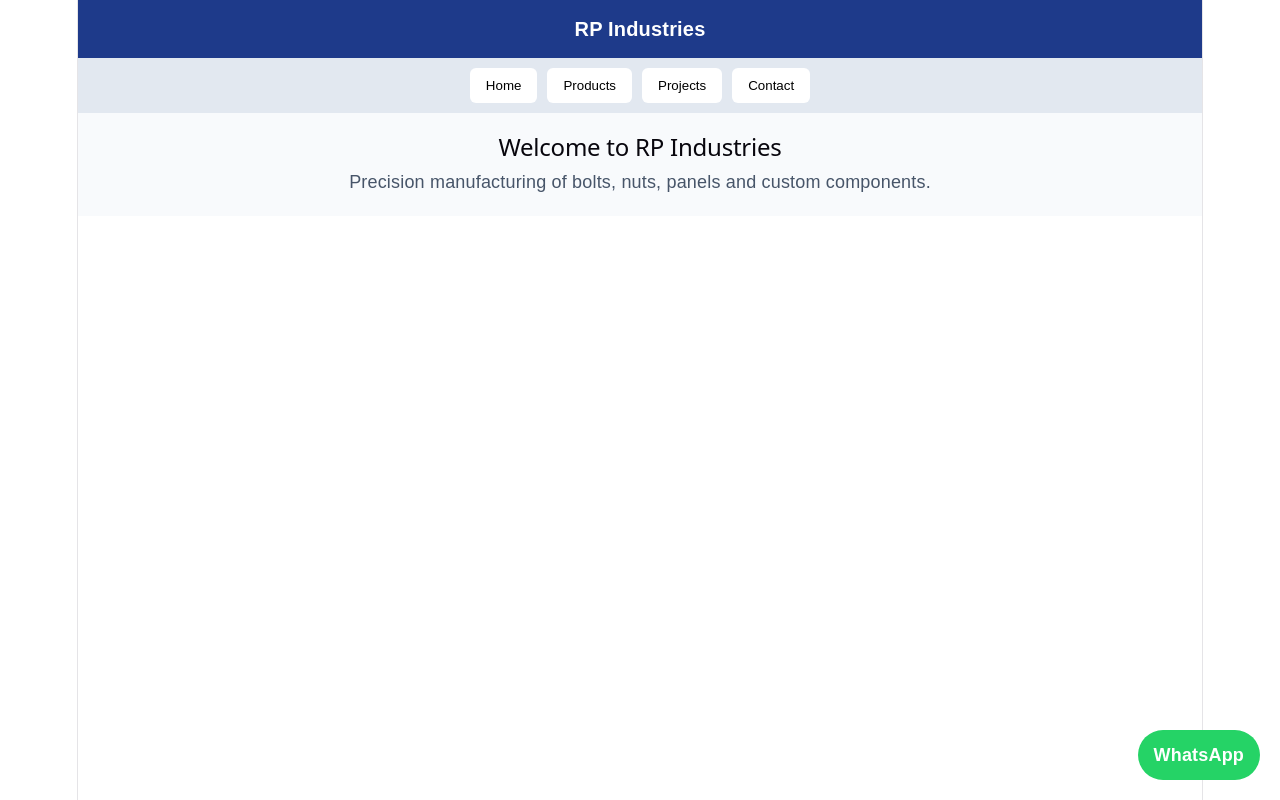
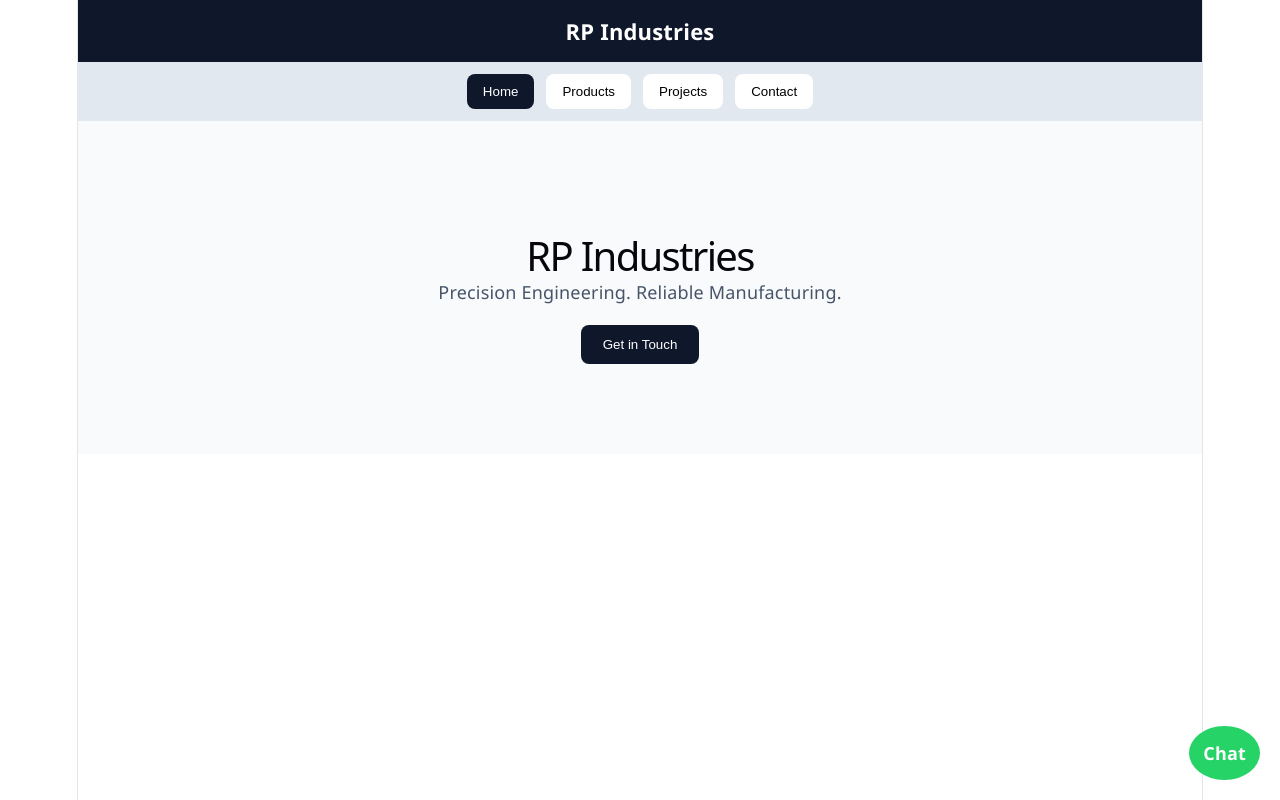
Before and after one commit to Ramakrishna-Acharya/rp-industries, a React (Vite) app: page / in a window 1280 px wide. Built offline with nearby package versions, Linux system fonts and the light colour scheme.

Commit message:
Improved version

```diff
--- a/src/App.jsx
+++ b/src/App.jsx
@@ -1,6 +1,6 @@
 import { useState } from "react";
 
-// images
+// images (make sure names match)
 import img1 from "./assets/bolt.jpg";
 import img2 from "./assets/nut.jpg";
 import img3 from "./assets/panel.jpg";
@@ -19,42 +19,59 @@ function App() {
 
       {/* NAV */}
       <div style={styles.navbar}>
-        <button onClick={() => setPage("home")} style={styles.navBtn}>Home</button>
-        <button onClick={() => setPage("products")} style={styles.navBtn}>Products</button>
-        <button onClick={() => setPage("projects")} style={styles.navBtn}>Projects</button>
-        <button onClick={() => setPage("contact")} style={styles.navBtn}>Contact</button>
+        <NavBtn label="Home" active={page==="home"} onClick={()=>setPage("home")} />
+        <NavBtn label="Products" active={page==="products"} onClick={()=>setPage("products")} />
+        <NavBtn label="Projects" active={page==="projects"} onClick={()=>setPage("projects")} />
+        <NavBtn label="Contact" active={page==="contact"} onClick={()=>setPage("contact")} />
       </div>
 
       {/* CONTENT */}
       <div style={styles.content}>
-        {page === "home" && <Home />}
+        {page === "home" && <Home setPage={setPage} />}
         {page === "products" && <Products />}
         {page === "projects" && <Projects />}
         {page === "contact" && <Contact />}
       </div>
 
-      {/* WHATSAPP BUTTON */}
+      {/* WHATSAPP */}
       <a
-        href="https://wa.me/91XXXXXXXXXX"
+        href="https://wa.me/919881242434"
         target="_blank"
         style={styles.whatsapp}
       >
-        WhatsApp
+        Chat
       </a>
 
     </div>
   );
 }
 
+/* ===== COMPONENTS ===== */
+
+function NavBtn({ label, active, onClick }) {
+  return (
+    <button
+      onClick={onClick}
+      style={active ? styles.activeBtn : styles.navBtn}
+    >
+      {label}
+    </button>
+  );
+}
+
 /* ===== PAGES ===== */
 
-function Home() {
+function Home({ setPage }) {
   return (
-    <div>
-      <h2>Welcome to RP Industries</h2>
-      <p style={styles.text}>
-        Precision manufacturing of bolts, nuts, panels and custom components.
+    <div style={styles.hero}>
+      <h1 style={styles.heroTitle}>RP Industries</h1>
+      <p style={styles.heroTag}>
+        Precision Engineering. Reliable Manufacturing.
       </p>
+
+      <button style={styles.cta} onClick={() => setPage("contact")}>
+        Get in Touch
+      </button>
     </div>
   );
 }
@@ -90,7 +107,7 @@ function Projects() {
     <div>
       <h2>Projects</h2>
       <p style={styles.text}>
-        Delivered high-quality industrial and automotive components with precision.
+        Delivered high-quality components for industrial and automotive sectors.
       </p>
     </div>
   );
@@ -105,13 +122,11 @@ function Contact() {
       <p>+91-XXXXXXXXXX</p>
       <p>contact@rpindustries.com</p>
 
-      {/* GOOGLE MAP */}
       <iframe
         src="https://www.google.com/maps?q=Pune&output=embed"
         width="100%"
         height="250"
         style={{ border: 0, marginTop: "20px", borderRadius: "8px" }}
-        loading="lazy"
       ></iframe>
     </div>
   );
@@ -121,25 +136,25 @@ function Contact() {
 
 const styles = {
   container: {
-    fontFamily: "Arial, sans-serif",
+    fontFamily: "Segoe UI, sans-serif",
     background: "#f8fafc",
   },
 
   topbar: {
-    background: "#1e3a8a",
+    background: "#0f172a",
     color: "white",
-    padding: "16px",
-    fontSize: "20px",
-    fontWeight: "bold",
+    padding: "18px",
+    fontSize: "22px",
+    fontWeight: "600",
     textAlign: "center",
   },
 
   navbar: {
     display: "flex",
     justifyContent: "center",
-    gap: "10px",
+    gap: "12px",
     flexWrap: "wrap",
-    padding: "10px",
+    padding: "12px",
     background: "#e2e8f0",
   },
 
@@ -147,14 +162,50 @@ const styles = {
     padding: "10px 16px",
     border: "none",
     background: "white",
-    borderRadius: "6px",
+    borderRadius: "8px",
     cursor: "pointer",
     fontWeight: "500",
     transition: "0.2s",
   },
 
+  activeBtn: {
+    padding: "10px 16px",
+    border: "none",
+    background: "#0f172a",
+    color: "white",
+    borderRadius: "8px",
+    cursor: "pointer",
+  },
+
   content: {
-    padding: "20px",
+    padding: "30px",
+    maxWidth: "1000px",
+    margin: "auto",
+  },
+
+  hero: {
+    textAlign: "center",
+    padding: "60px 20px",
+  },
+
+  heroTitle: {
+    fontSize: "40px",
+    marginBottom: "10px",
+  },
+
+  heroTag: {
+    fontSize: "18px",
+    color: "#475569",
+    marginBottom: "20px",
+  },
+
+  cta: {
+    padding: "12px 22px",
+    background: "#0f172a",
+    color: "white",
+    border: "none",
+    borderRadius: "8px",
+    cursor: "pointer",
   },
 
   text: {
@@ -163,29 +214,29 @@ const styles = {
 
   grid: {
     display: "grid",
-    gridTemplateColumns: "repeat(auto-fit, minmax(140px, 1fr))",
-    gap: "15px",
+    gridTemplateColumns: "repeat(auto-fit, minmax(160px, 1fr))",
+    gap: "20px",
     marginTop: "20px",
   },
 
   card: {
     background: "white",
-    padding: "10px",
-    borderRadius: "8px",
+    padding: "12px",
+    borderRadius: "10px",
     textAlign: "center",
-    boxShadow: "0 4px 10px rgba(0,0,0,0.05)",
+    boxShadow: "0 6px 15px rgba(0,0,0,0.08)",
+    transition: "0.2s",
   },
 
   image: {
     width: "100%",
-    height: "120px",
+    height: "140px",
     objectFit: "cover",
     borderRadius: "6px",
   },
 
   productName: {
-    marginTop: "8px",
-    fontSize: "14px",
+    marginTop: "10px",
     fontWeight: "500",
   },
 
@@ -195,8 +246,8 @@ const styles = {
     right: "20px",
     background: "#25D366",
     color: "white",
-    padding: "12px 16px",
-    borderRadius: "50px",
+    padding: "14px",
+    borderRadius: "50%",
     textDecoration: "none",
     fontWeight: "bold",
   },
```
